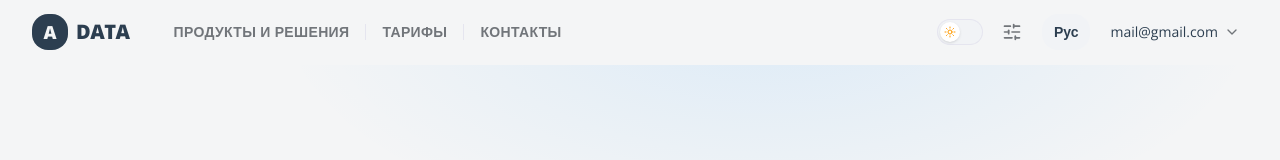
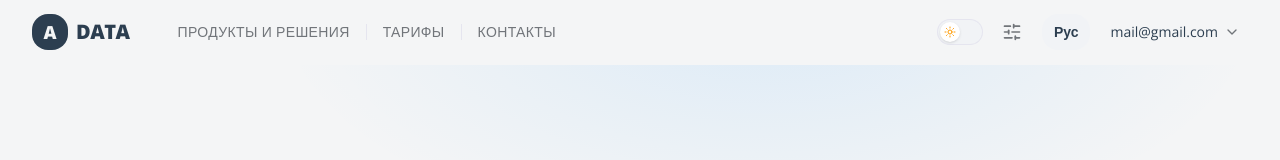
Before and after one commit to dzhmnklva012/-e-analytic, a Next.js app in the folder compliance-landing/: page / in a window 1280 px wide. Shown: the top 160 px of the page. Built offline with nearby package versions, Linux system fonts and the light colour scheme.

Commit message:
Auto-update: site-header.tsx

```diff
--- a/compliance-landing/src/components/landing/site-header.tsx
+++ b/compliance-landing/src/components/landing/site-header.tsx
@@ -46,10 +46,10 @@ export function SiteHeader() {
             <ul className="flex items-center">
               {navLinks.map((link, i) => (
                 <li key={link.href} className="flex items-center">
-                  {i > 0 && <span className="mx-1 h-4 w-px bg-border" aria-hidden="true" />}
+                  {i > 0 && <span className="h-4 w-px bg-border" aria-hidden="true" />}
                   <a
                     href={link.href}
-                    className="rounded-md px-3 text-sm font-semibold tracking-wide text-muted-foreground uppercase transition-colors hover:text-foreground focus-visible:ring-3 focus-visible:ring-ring/40 focus-visible:outline-none"
+                    className="rounded-md px-4 text-sm font-medium tracking-wide text-muted-foreground uppercase transition-colors hover:text-foreground focus-visible:ring-3 focus-visible:ring-ring/40 focus-visible:outline-none"
                   >
                     {link.label}
                   </a>
```
